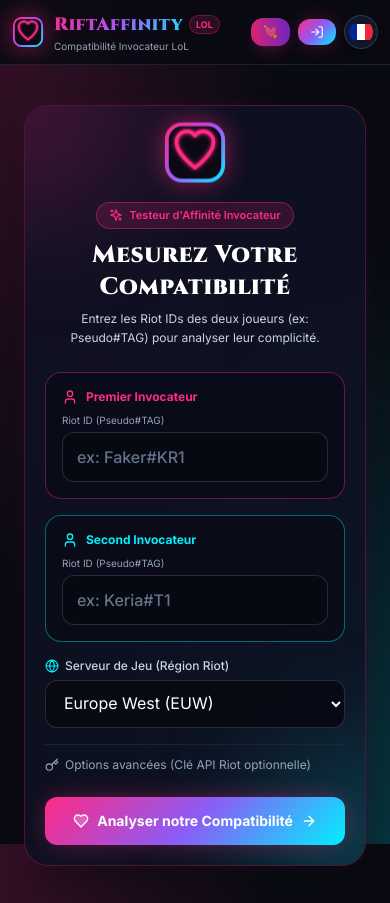
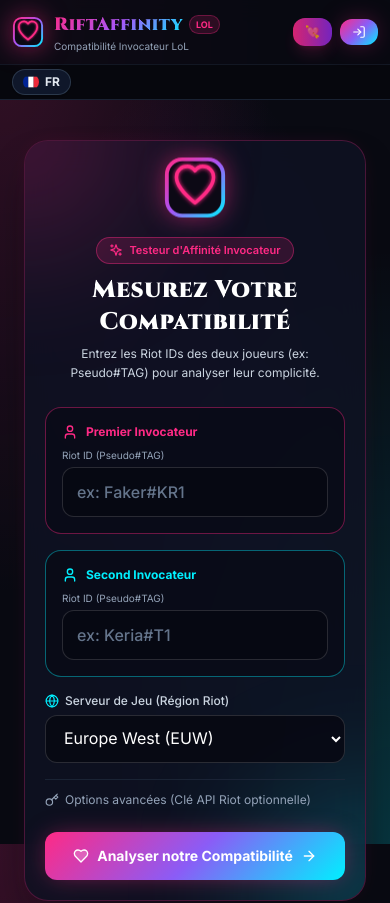
Before and after one commit to Nitrovinzleo/RiftAfinity, a React (Vite) app in the folder frontend/: page / in a window 390 px wide. Shown: the top 903 px of the page. Built offline with nearby package versions, Linux system fonts and the light colour scheme.

Commit message:
fix(mobile): position mobile language selector button on the left directly below top navbar

```diff
--- a/frontend/src/components/Navbar.jsx
+++ b/frontend/src/components/Navbar.jsx
@@ -35,7 +35,7 @@
           </div>
         </div>
 
-        {/* Boutons d'Action (Matchmaking + Connexion/Profil + Langue) */}
+        {/* Boutons d'Action (Matchmaking + Connexion/Profil + Langue Desktop) */}
         <div className="flex items-center gap-2 sm:gap-3">
 
           {/* Bouton Matchmaking Duo */}
@@ -76,22 +76,44 @@
             </button>
           )}
 
-          {/* Bouton de langue : Drapeaux SVG ronds */}
+          {/* Bouton de langue DESKTOP uniquement (à droite dans la Navbar) */}
           <button
             onClick={onToggleLang}
-            className="p-1 rounded-full border border-slate-700/80 hover:border-[#ff2a85] hover:scale-110 active:scale-95 transition-all shadow-md bg-slate-900 flex items-center justify-center"
+            className="hidden sm:flex p-1 rounded-full border border-slate-700/80 hover:border-[#ff2a85] hover:scale-110 active:scale-95 transition-all shadow-md bg-slate-900 items-center justify-center"
             title={currentLang === 'fr' ? 'Switch to English' : 'Passer en Français'}
           >
             {currentLang === 'fr' ? (
-              <FrenchFlag className="w-6 h-6 sm:w-7 sm:h-7" />
+              <FrenchFlag className="w-7 h-7" />
             ) : (
-              <UKFlag className="w-6 h-6 sm:w-7 sm:h-7" />
+              <UKFlag className="w-7 h-7" />
             )}
           </button>
 
         </div>
 
       </div>
+
+      {/* Bouton de langue MOBILE uniquement : Positionné à GAUCHE en dessous de la Navbar */}
+      <div className="sm:hidden border-t border-slate-800/50 bg-[#06070e]/90 px-3 py-1 flex items-center justify-start">
+        <button
+          onClick={onToggleLang}
+          className="flex items-center gap-1.5 px-2.5 py-1 rounded-full border border-slate-700/80 hover:border-[#ff2a85] active:scale-95 transition-all shadow-sm bg-slate-900 text-xs font-bold text-slate-200"
+          title={currentLang === 'fr' ? 'Switch to English' : 'Passer en Français'}
+        >
+          {currentLang === 'fr' ? (
+            <>
+              <FrenchFlag className="w-4 h-4" />
+              <span>FR</span>
+            </>
+          ) : (
+            <>
+              <UKFlag className="w-4 h-4" />
+              <span>EN</span>
+            </>
+          )}
+        </button>
+      </div>
+
     </header>
   );
 }
```
